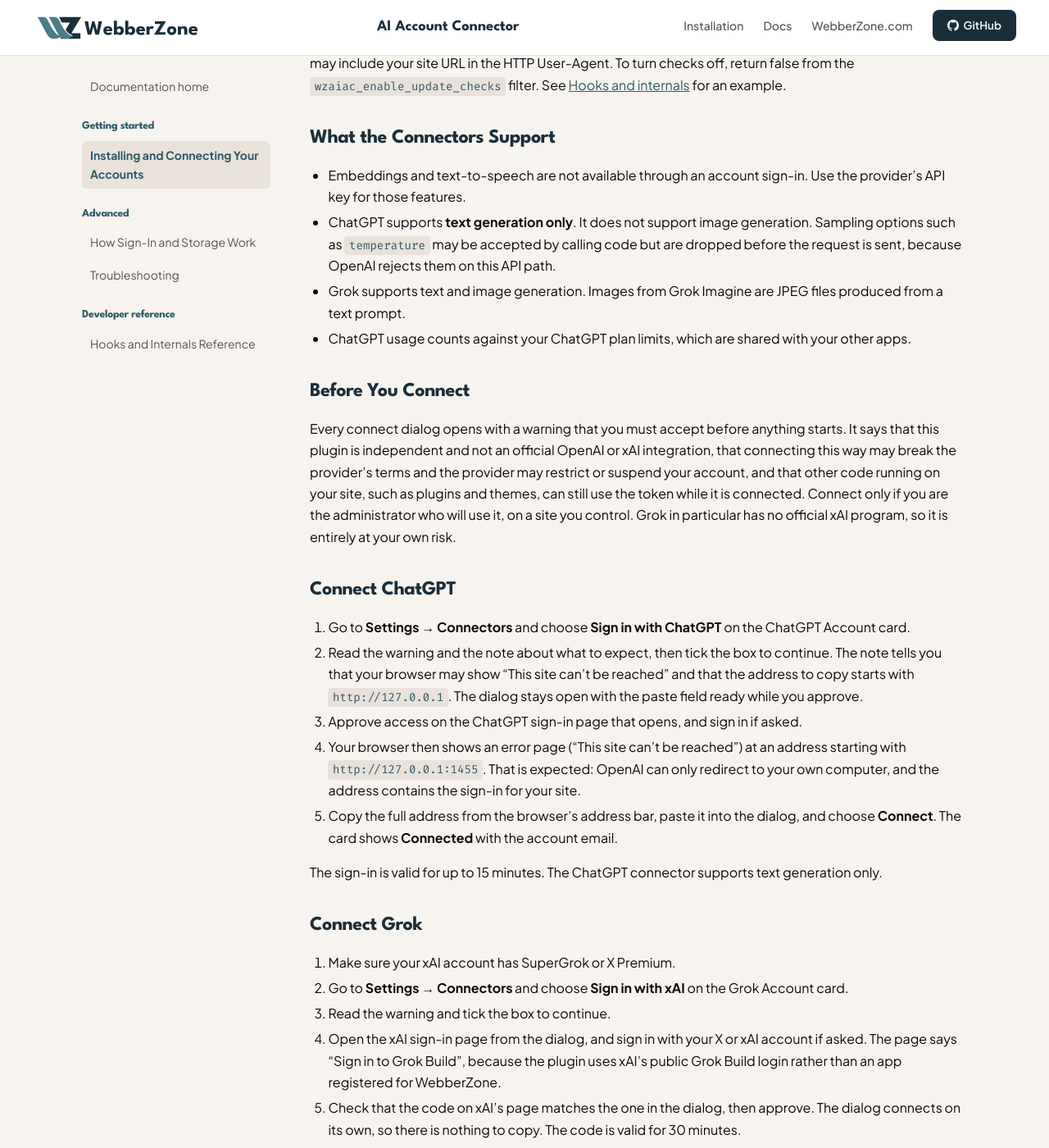
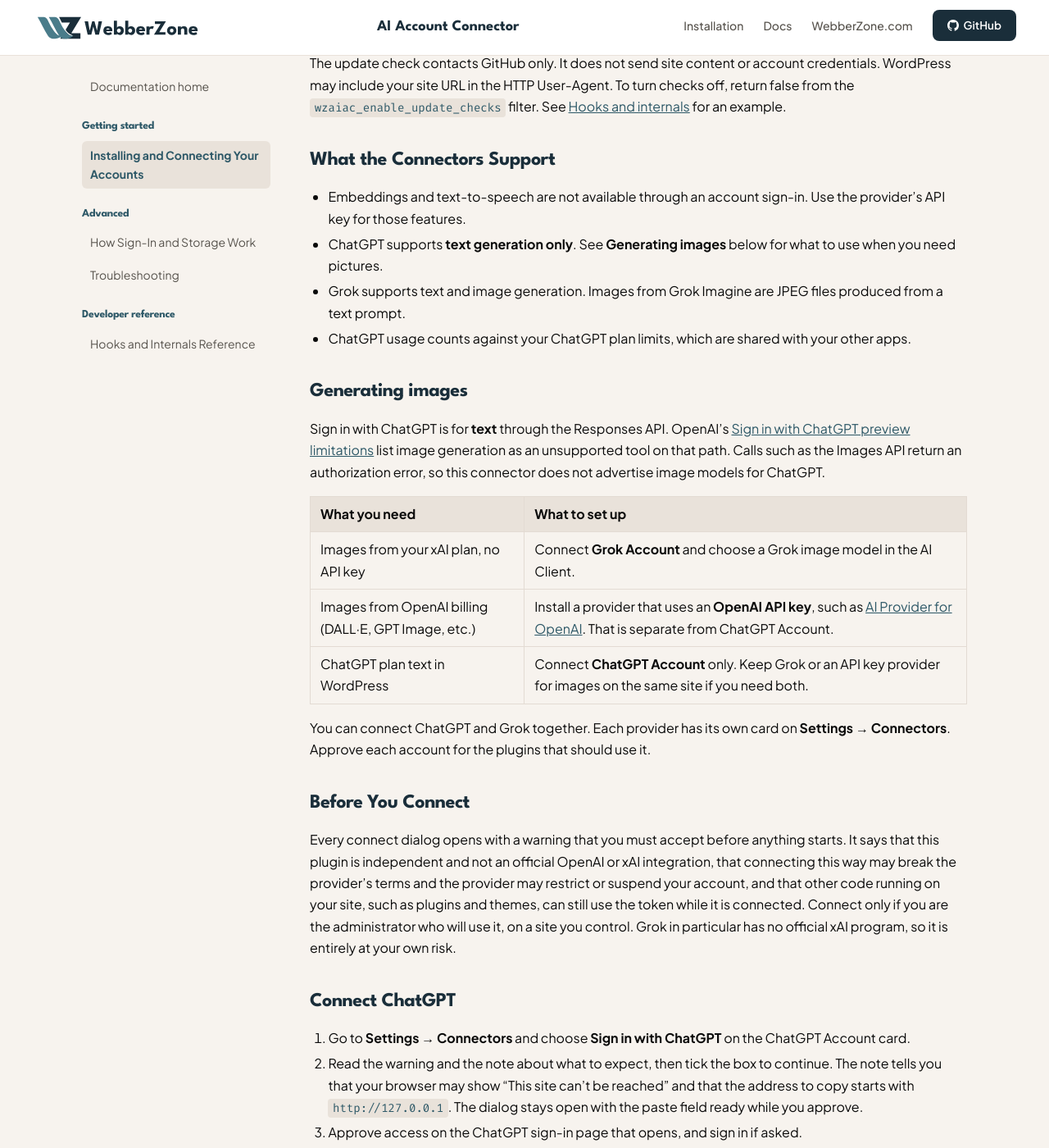
Before and after one commit to WebberZone/webberzone-ai-account-connector, a Jekyll site: the page built from docs/01-aac-getting-started/installing-and-connecting.md, in a window 1280 px wide and 1400 px high, scrolled down 1334 px. Shown: the whole window at 82% size. Built offline with Jekyll 4.4.1, drawn with Linux system fonts in a browser that asks for light colours.

Commit message:
Document which providers to use for image generation in WordPress.
ChatGPT Account stays text-only per OpenAI's Sign in with ChatGPT limits; Grok or an API key covers images.

```diff
--- a/docs/01-aac-getting-started/installing-and-connecting.md
+++ b/docs/01-aac-getting-started/installing-and-connecting.md
@@ -42,9 +42,21 @@ The update check contacts GitHub only. It does not send site content or account
 ## What the Connectors Support
 
 - Embeddings and text-to-speech are not available through an account sign-in. Use the provider's API key for those features.
-- ChatGPT supports **text generation only**. It does not support image generation. Sampling options such as `temperature` may be accepted by calling code but are dropped before the request is sent, because OpenAI rejects them on this API path.
+- ChatGPT supports **text generation only**. See **Generating images** below for what to use when you need pictures.
 - Grok supports text and image generation. Images from Grok Imagine are JPEG files produced from a text prompt.
 - ChatGPT usage counts against your ChatGPT plan limits, which are shared with your other apps.
+
+## Generating images
+
+Sign in with ChatGPT is for **text** through the Responses API. OpenAI's [Sign in with ChatGPT preview limitations](https://developers.openai.com/siwc/token-sharing-open-source/preview-limitations) list image generation as an unsupported tool on that path. Calls such as the Images API return an authorization error, so this connector does not advertise image models for ChatGPT.
+
+| What you need | What to set up |
+|---|---|
+| Images from your xAI plan, no API key | Connect **Grok Account** and choose a Grok image model in the AI Client. |
+| Images from OpenAI billing (DALL·E, GPT Image, etc.) | Install a provider that uses an **OpenAI API key**, such as [AI Provider for OpenAI](https://wordpress.org/plugins/ai-provider-for-openai/). That is separate from ChatGPT Account. |
+| ChatGPT plan text in WordPress | Connect **ChatGPT Account** only. Keep Grok or an API key provider for images on the same site if you need both. |
+
+You can connect ChatGPT and Grok together. Each provider has its own card on **Settings → Connectors**. Approve each account for the plugins that should use it.
 
 ## Before You Connect
 
```
Also changed, not shown: docs/02-aac-advanced/how-sign-in-works.md (+2 -2 lines), docs/03-aac-developer-docs/hooks-reference.md (+1 -1 lines), index.md (+1 -1 lines), changelog.txt, readme.txt.
